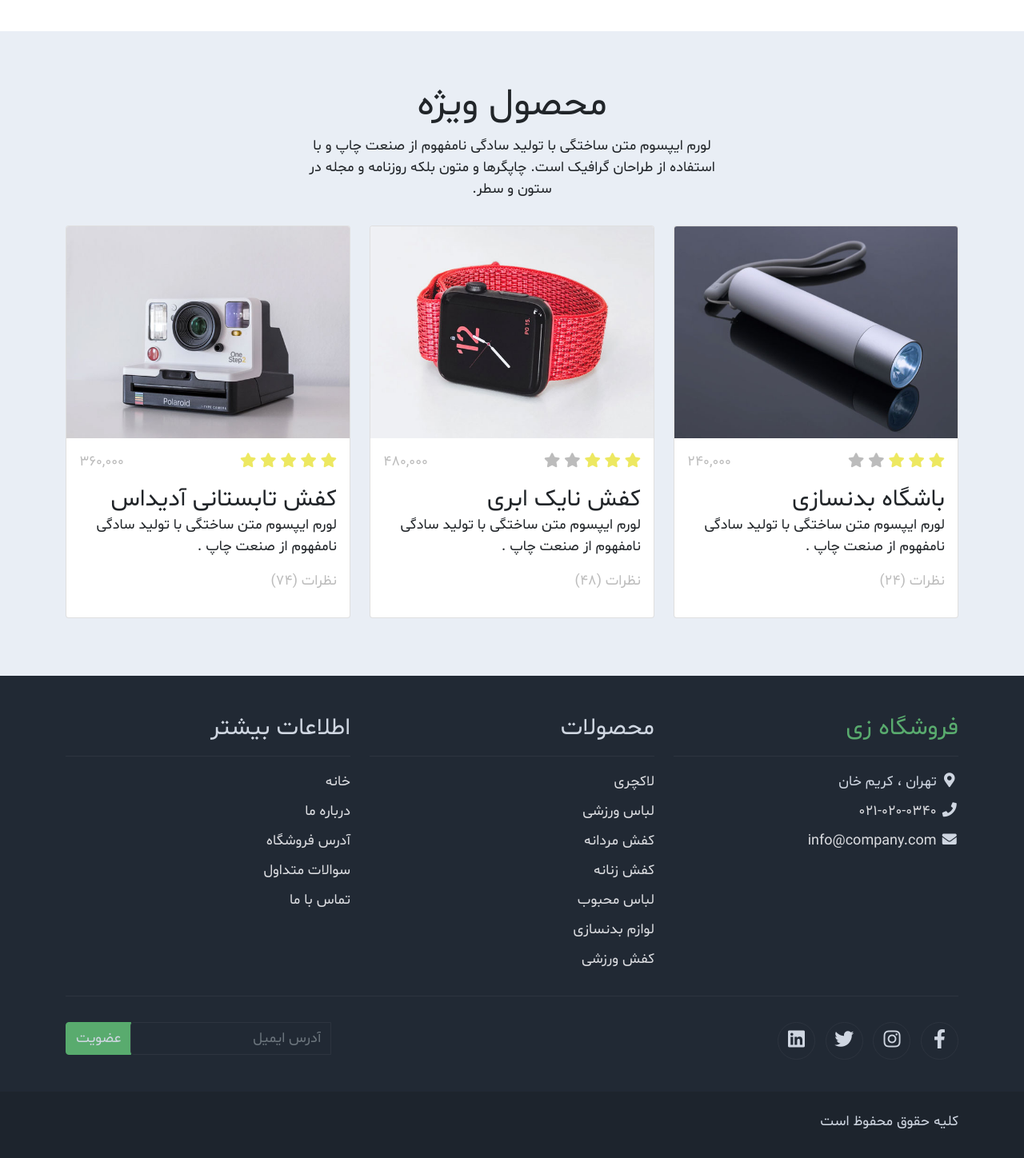
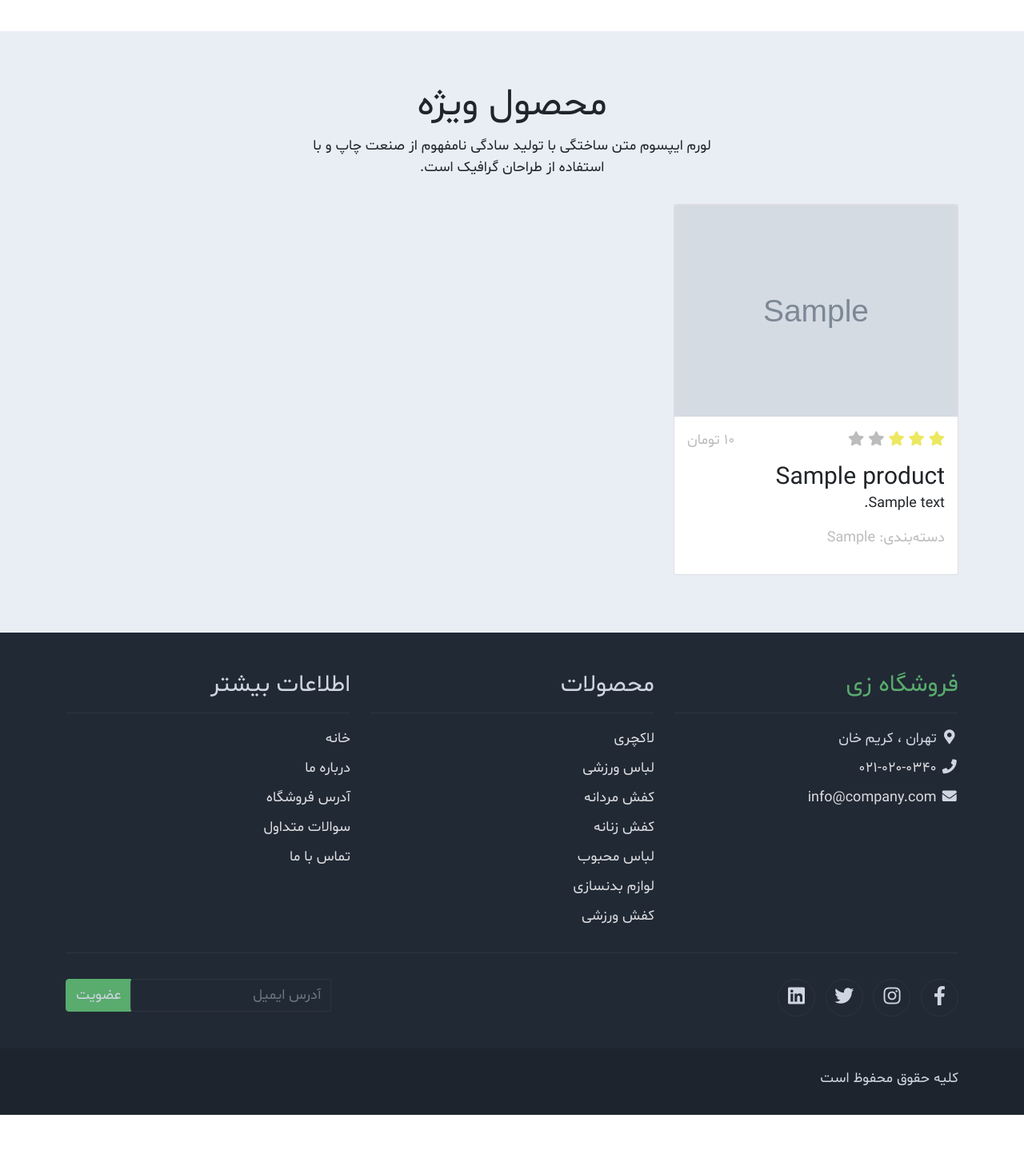
Before and after one commit to reza1lab/papion-gallery, a Django app: page / in a window 1280 px wide. Shown: the part 1470-2918 px from the top of the page at 80% size. After the commit the page ends 2864 px from the top, so only its background shows below. Run offline with Django 5.2, Linux system fonts and the light colour scheme; tables that the repository leaves empty hold one stand-in row (values such as "Sample post"); grey boxes marked "Sample" are stand-in pictures; some libraries are stand-ins or nearby versions; some web fonts are replaced.

Commit message:
Display products dynamically with media images

```diff
--- a/config/settings.py
+++ b/config/settings.py
@@ -121,6 +121,9 @@ STATICFILES_DIRS = [
     BASE_DIR / 'static',
 ]
 
+MEDIA_URL = "/media/"
+MEDIA_ROOT = BASE_DIR / "media"
+
 # Default primary key field type
 # https://docs.djangoproject.com/en/5.2/ref/settings/#default-auto-field
 
--- a/config/urls.py
+++ b/config/urls.py
@@ -1,7 +1,12 @@
 from django.contrib import admin
 from django.urls import path, include
+from django.conf import settings
+from django.conf.urls.static import static
 
 urlpatterns = [
     path("admin/", admin.site.urls),
     path("", include("shop.urls")),
 ]
+
+if settings.DEBUG:
+    urlpatterns += static(settings.MEDIA_URL, document_root=settings.MEDIA_ROOT)
--- a/shop/views.py
+++ b/shop/views.py
@@ -1,5 +1,7 @@
 from django.shortcuts import render
+from .models import Product
 
 
 def home(request):
-    return render(request, "shop/index.html")
+    products = Product.objects.all()
+    return render(request, "shop/index.html", {"products": products})
--- a/templates/shop/index.html
+++ b/templates/shop/index.html
@@ -232,21 +232,37 @@ https://templatemo.com/tm-559-zay-shop
     <!-- Start Featured Product -->
     <section class="bg-light">
         <div class="container py-5">
+
             <div class="row text-center py-3">
                 <div class="col-lg-6 m-auto">
                     <h1 class="h1">محصول ویژه</h1>
                     <p>
-                        لورم ایپسوم متن ساختگی با تولید سادگی نامفهوم از صنعت چاپ و با استفاده از طراحان گرافیک است. چاپگرها و متون بلکه روزنامه و مجله در ستون و سطر.
+                         لورم ایپسوم متن ساختگی با تولید سادگی نامفهوم از صنعت چاپ و با استفاده از طراحان گرافیک است.
                     </p>
                 </div>
             </div>
+
             <div class="row">
+
+                {% for product in products %}
+
                 <div class="col-12 col-md-4 mb-4">
                     <div class="card h-100">
-                        <a href="{% static 'shop-single.html' %}">
-                            <img src="{% static 'shop/assets/img/feature_prod_01.jpg' %}" class="card-img-top" alt="...">
+
+                        <a href="#">
+                            {% if product.image %}
+                                <img src="{{ product.image.url }}"
+                                    class="card-img-top"
+                                    alt="{{ product.name }}">
+                            {% else %}
+                                <img src="{% static 'shop/assets/img/feature_prod_01.jpg' %}"
+                                    class="card-img-top"
+                                    alt="{{ product.name }}">
+                            {% endif %}
                         </a>
+
                         <div class="card-body">
+
                             <ul class="list-unstyled d-flex justify-content-between padd-rl-0">
                                 <li>
                                     <i class="text-warning fa fa-star"></i>
@@ -255,65 +271,39 @@ https://templatemo.com/tm-559-zay-shop
                                     <i class="text-muted fa fa-star"></i>
                                     <i class="text-muted fa fa-star"></i>
                                 </li>
-                                <li class="text-muted text-right">240,000</li>
+
+                                <li class="text-muted text-right">
+                                    {{ product.price|floatformat:0 }} تومان
+                                </li>
                             </ul>
-                            <a href="shop-single.html" class="h2 text-decoration-none text-dark">باشگاه بدنسازی</a>
+
+                            <a href="#" class="h2 text-decoration-none text-dark">
+                                {{ product.name }}
+                            </a>
+
                             <p class="card-text">
-                                لورم ایپسوم متن ساختگی با تولید سادگی نامفهوم از صنعت چاپ .
+                                {{ product.description }}
                             </p>
-                            <p class="text-muted">نظرات (24)</p>
+
+                            <p class="text-muted">
+                                 دسته‌بندی: {{ product.category }}
+                            </p>
+
                         </div>
+
                     </div>
                 </div>
-                <div class="col-12 col-md-4 mb-4">
-                    <div class="card h-100">
-                        <a href="#">
-                            <img src="{% static 'shop/assets/img/feature_prod_02.jpg' %}" class="card-img-top" alt="...">
-                        </a>
-                        <div class="card-body">
-                            <ul class="list-unstyled d-flex justify-content-between padd-rl-0">
-                                <li>
-                                    <i class="text-warning fa fa-star"></i>
-                                    <i class="text-warning fa fa-star"></i>
-                                    <i class="text-warning fa fa-star"></i>
-                                    <i class="text-muted fa fa-star"></i>
-                                    <i class="text-muted fa fa-star"></i>
-                                </li>
-                                <li class="text-muted text-right">480,000</li>
-                            </ul>
-                            <a href="shop-single.html" class="h2 text-decoration-none text-dark">کفش نایک ابری</a>
-                            <p class="card-text">
-                                لورم ایپسوم متن ساختگی با تولید سادگی نامفهوم از صنعت چاپ .
-                            </p>
-                            <p class="text-muted">نظرات (48)</p>
-                        </div>
-                    </div>
+
+                {% empty %}
+
+                <div class="col-12 text-center">
+                    <p>هنوز محصولی ثبت نشده است.</p>
                 </div>
-                <div class="col-12 col-md-4 mb-4">
-                    <div class="card h-100">
-                        <a href="shop-single.html">
-                            <img src="{% static 'shop/assets/img/feature_prod_03.jpg' %}" class="card-img-top" alt="...">
-                        </a>
-                        <div class="card-body">
-                            <ul class="list-unstyled d-flex justify-content-between padd-rl-0">
-                                <li>
-                                    <i class="text-warning fa fa-star"></i>
-                                    <i class="text-warning fa fa-star"></i>
-                                    <i class="text-warning fa fa-star"></i>
-                                    <i class="text-warning fa fa-star"></i>
-                                    <i class="text-warning fa fa-star"></i>
-                                </li>
-                                <li class="text-muted text-right">360,000</li>
-                            </ul>
-                            <a href="shop-single.html" class="h2 text-decoration-none text-dark">کفش تابستانی آدیداس</a>
-                            <p class="card-text">
-                                لورم ایپسوم متن ساختگی با تولید سادگی نامفهوم از صنعت چاپ .
-                            </p>
-                            <p class="text-muted">نظرات (74)</p>
-                        </div>
-                    </div>
-                </div>
+
+                {% endfor %}
+
             </div>
+
         </div>
     </section>
     <!-- End Featured Product -->
```
Also changed, not shown: media/products/images_4.jpg (added).
